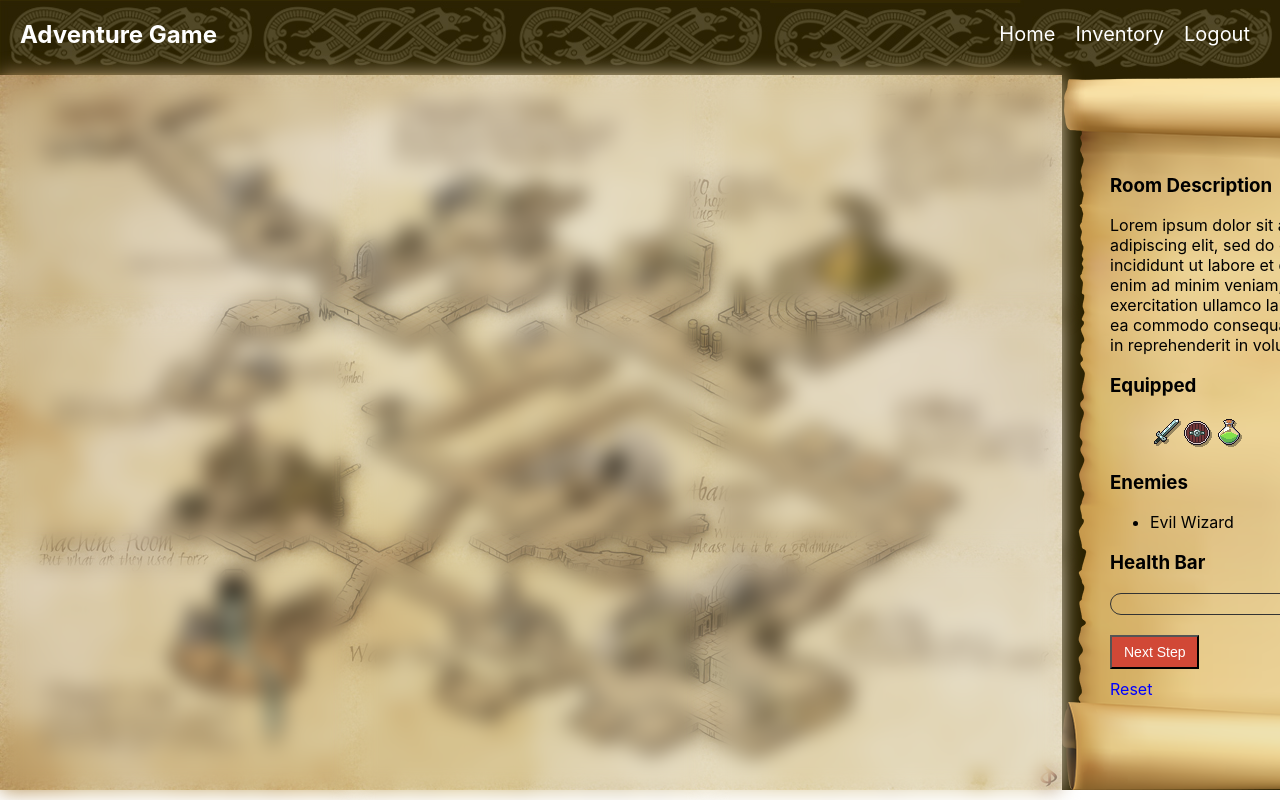
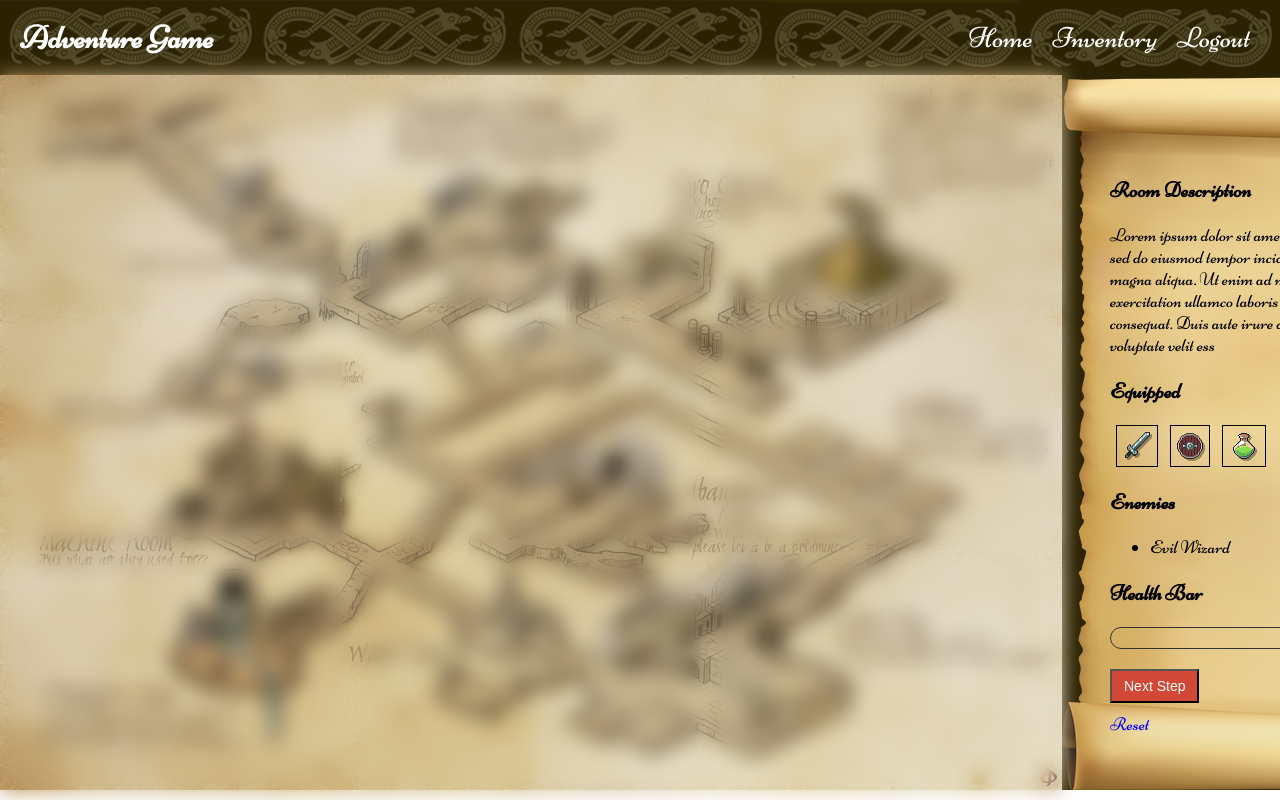
Before and after one commit to joshakeman/front-end, a React (Create React App) app: page / in a window 1280 px wide. Shown: the top 800 px of the page. Built offline with nearby package versions, Linux system fonts and the light colour scheme.

Commit message:
a few more styling tweaks, changed fonts

```diff
--- a/src/App.js
+++ b/src/App.js
@@ -20,8 +20,8 @@ function App() {
     <>
     <div className="header">
       <nav className="nav-bar">
-        <h2>Adventure Game</h2>
-        <ul className="nav-links">
+        <h2 className="kill-margin">Adventure Game</h2>
+        <ul className="nav-links kill-margin">
           <li>Home</li>
           <li>Inventory</li>
           <li>Logout</li>
@@ -58,7 +58,7 @@ function App() {
         <p>Lorem ipsum dolor sit amet, consectetur adipiscing elit, sed do eiusmod tempor incididunt ut labore et dolore magna aliqua. Ut enim ad minim veniam, quis nostrud exercitation ullamco laboris nisi ut aliquip ex ea commodo consequat. Duis aute irure dolor in reprehenderit in voluptate velit ess</p>
 
         <h3> Equipped </h3>
-        <ul>
+        <ul className="equipped-items">
           {/* <li>Sword</li>
           <li>Health Potion</li>
           <li>Shield</li> */}
--- a/src/index.css
+++ b/src/index.css
@@ -1,3 +1,7 @@
+/* Google Fonts */
+
+@import url('https://fonts.googleapis.com/css?family=Niconne&display=swap');
+
 body {
   padding: 0;
   margin: 0;
@@ -23,6 +27,9 @@ code {
   background: url('./images//parchment.png');
   background-color: #2b2202;
   padding: 5rem 3rem;
+  font-family: 'Niconne', cursive;
+  font-size: 1.15rem;
+
 }
 
 .game-board {
@@ -172,10 +179,13 @@ code {
   justify-content: space-between;
   align-items: center;
   padding: 0 20px;
+  height: 100%;
 }
 
 .nav-bar h2 {
   color: white;
+  font-family: 'Niconne', cursive;
+  font-size: 2rem;
 }
 
 .nav-links {
@@ -187,6 +197,8 @@ code {
   margin: 0 10px;
   font-size: 1.25rem;
   color:white;
+  font-family: 'Niconne', cursive;
+  font-size: 1.8rem;
 }
 
 /* Health Bar */
@@ -216,3 +228,18 @@ button {
   cursor: pointer;
   outline: 0;
 }
+
+.kill-margin {
+  margin: 0;
+}
+
+.equipped-items {
+  display: flex;
+  padding: 0;
+}
+
+.equipped-items img {
+  border: 1px solid black;
+  padding: 0.25rem;
+  margin: 0 6px;
+}
```
